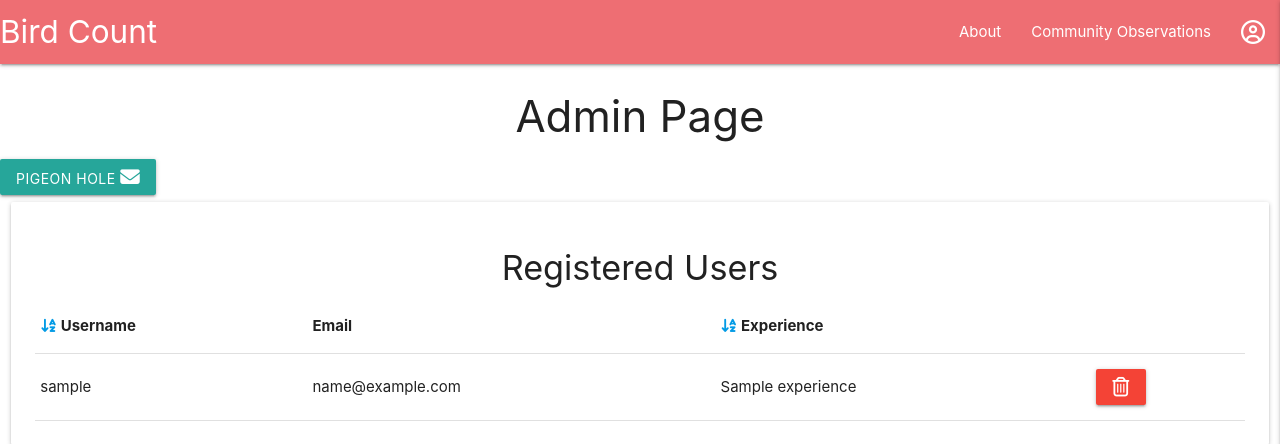
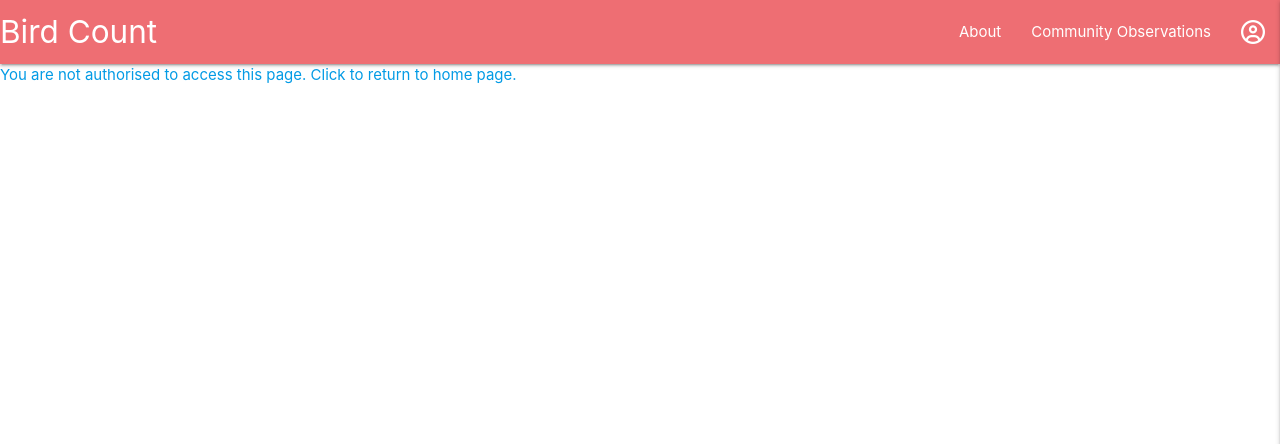
Before and after one commit to secarrel/Bird_Count, a Flask app: page /sort_ascending_admin/1 in a window 1280 px wide. Shown: the top 444 px of the page. Run offline with Flask 3, Linux system fonts and the light colour scheme; a database or web service that is not in the repository returns one stand-in record (Sample ...); some libraries are stand-ins or nearby versions.

Commit message:
Add: double protection to stop non-admin users accessing admin page

```diff
--- a/templates/admin.html
+++ b/templates/admin.html
@@ -222,6 +223,11 @@
             </div>
         </div>
     </div>
-
+{% else %}
+    <!-- Redirect to welcome only visible to non-admin users -->
+    <div>
+        <a href="{{ url_for('welcome') }}"> You are not authorised to access this page. Click to return to home page. </a>
+    </div>
+{% endif %}
 
 {% endblock %}
```
Also changed, not shown: other parts of templates/admin.html (+1 -0 lines). Lines whose indentation alone changed are shown as unchanged.
